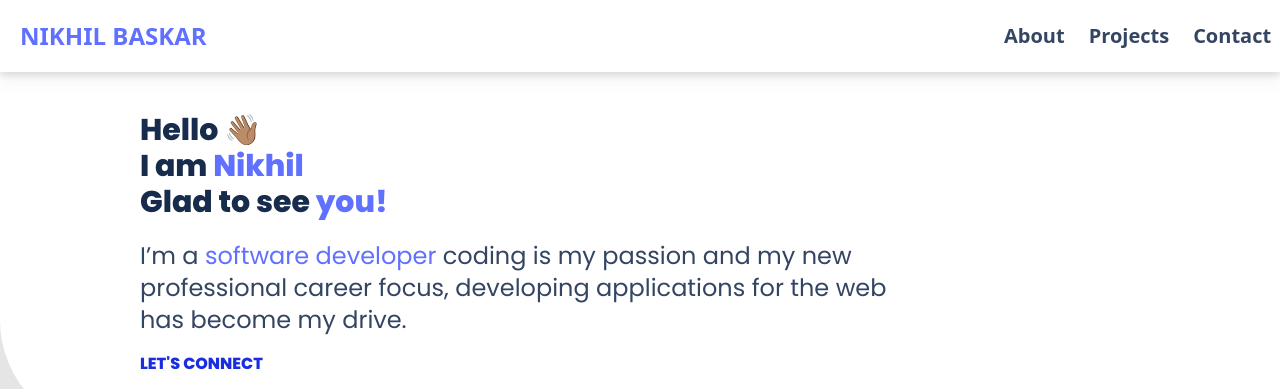
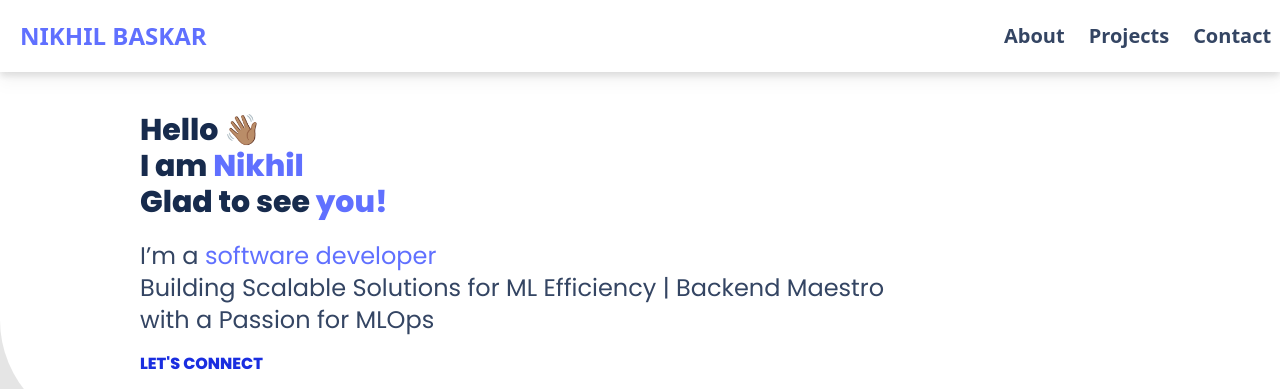
Before and after one commit to Nikhil0307/nikhil0307.github.io, a website: page index.html in a window 1280 px wide. Shown: the top 389 px of the page. Drawn offline with nearby package versions, Linux system fonts and the light colour scheme.

Commit message:
Updated about

```diff
--- a/index.html
+++ b/index.html
@@ -87,9 +87,8 @@
             class="font-body mt-5 text-base text-paragraphs md:text-2xl md:w-3/4"
           >
             I’m a <span class="text-logo">software developer </span>
-            <br class="md:hidden" />
-            coding is my passion and my new professional career focus,
-            developing applications for the web has become my drive.
+            <br/>
+            Building Scalable Solutions for ML Efficiency | Backend Maestro with a Passion for MLOps
           </p>
 
           <p class="font-body font-semibold uppercase text-connect my-4">
```
